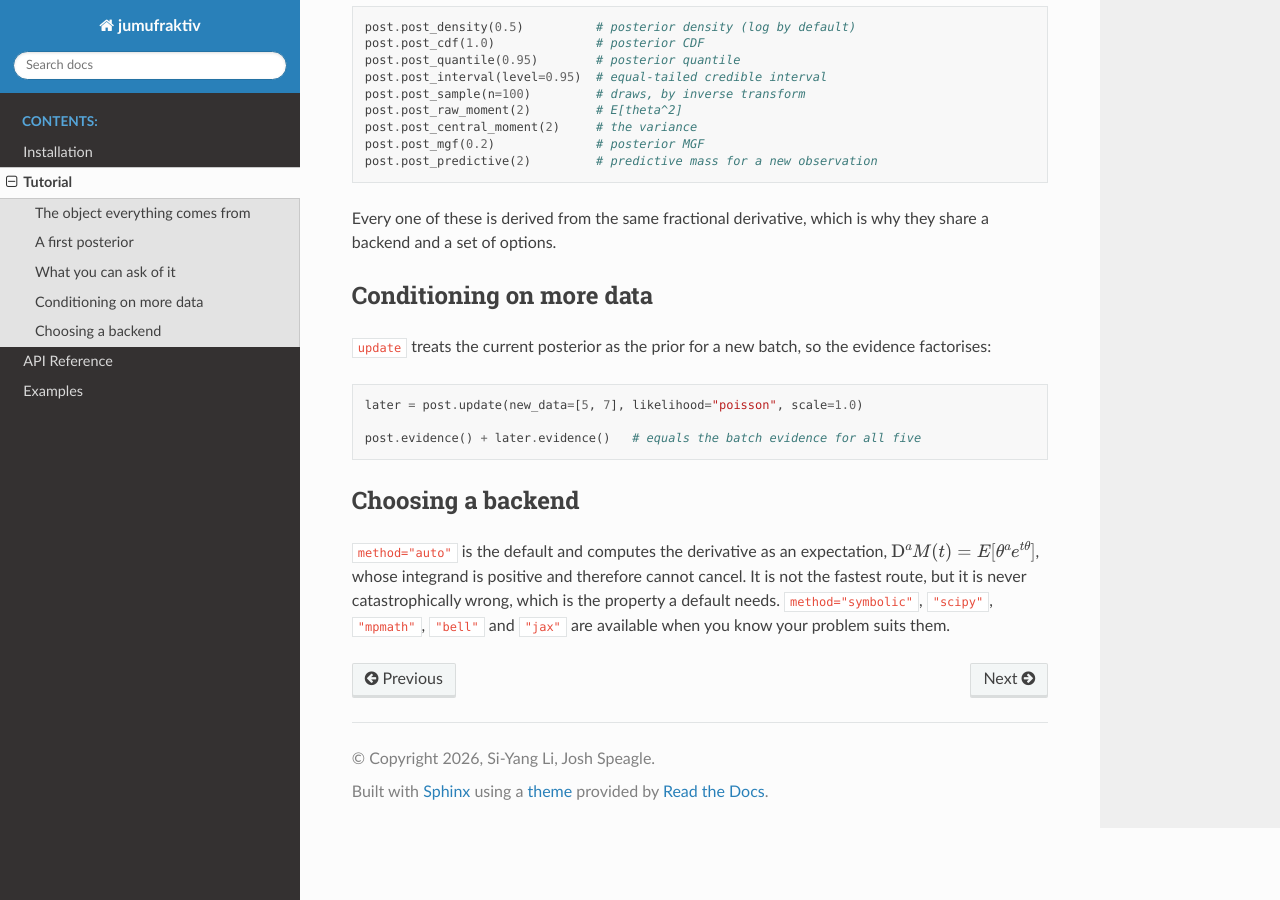
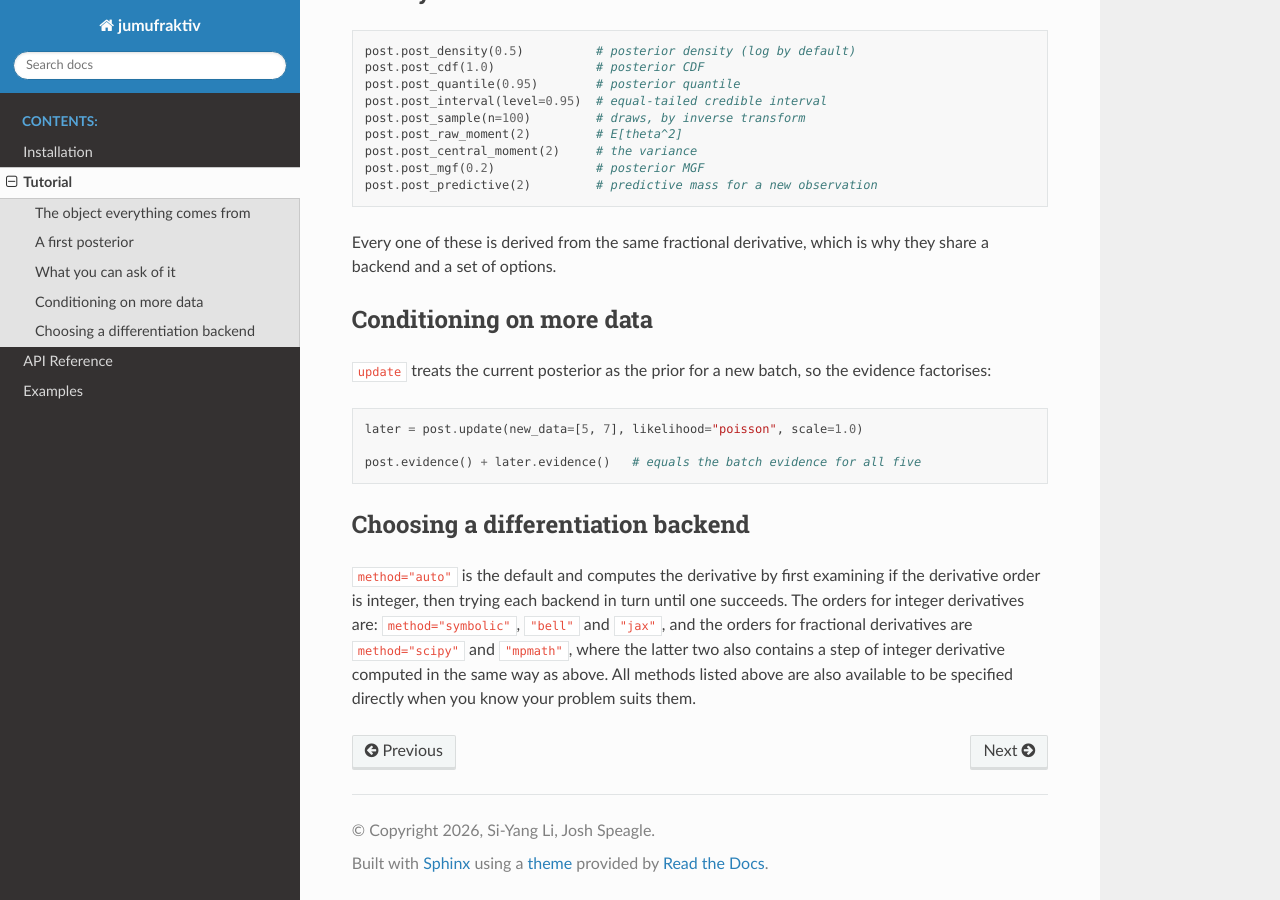
Before and after one commit to JSiyangLi/jumufraktiv, a Sphinx documentation site: the page built from docs/tutorial.rst, in a window 1280 px wide and 900 px high, scrolled down 962 px. Built offline with Sphinx 7.4.7 and the Read the Docs theme 3.1.0, drawn with Linux system fonts in a browser that asks for light colours; some of the changed text lies outside the part shown.

Commit message:
partial edits of documentation

```diff
--- a/docs/index.rst
+++ b/docs/index.rst
@@ -2,7 +2,7 @@ Welcome to jumufraktiv's documentation!
 =======================================
 
 **jumufraktiv** is a Python package for Bayesian inference using MGF marginalisation.
-It provides tools for posterior density, CDF, quantiles, moments, and sequential updating.
+It provides tools for posterior density, CDF, quantiles, moments, MGF, and sequential updating.
 
 .. include:: ../README.rst
    :start-after: .. readme-body-start
--- a/docs/tutorial.rst
+++ b/docs/tutorial.rst
@@ -76,12 +76,13 @@ evidence factorises:
 
    post.evidence() + later.evidence()   # equals the batch evidence for all five
 
-Choosing a backend
-------------------
+Choosing a differentiation backend
+----------------------------------
 
-``method="auto"`` is the default and computes the derivative as an
-expectation, :math:`\mathrm{D}^a M(t) = E[\theta^a e^{t\theta}]`, whose
-integrand is positive and therefore cannot cancel. It is not the fastest
-route, but it is never catastrophically wrong, which is the property a default
-needs. ``method="symbolic"``, ``"scipy"``, ``"mpmath"``, ``"bell"`` and
-``"jax"`` are available when you know your problem suits them.
+``method="auto"`` is the default and computes the derivative by first
+examining if the derivative order is integer, then trying
+each backend in turn until one succeeds. The orders for integer derivatives are:
+``method="symbolic"``, ``"bell"`` and ``"jax"``,
+and the orders for fractional derivatives are ``method="scipy"`` and ``"mpmath"``, where
+the latter two also contains a step of integer derivative computed in the same way as above.
+All methods listed above are also available to be specified directly when you know your problem suits them.
```
Also changed, not shown: other parts of docs/tutorial.rst (+1 -1 lines), README.rst (+15 -8 lines), 1 other file.
